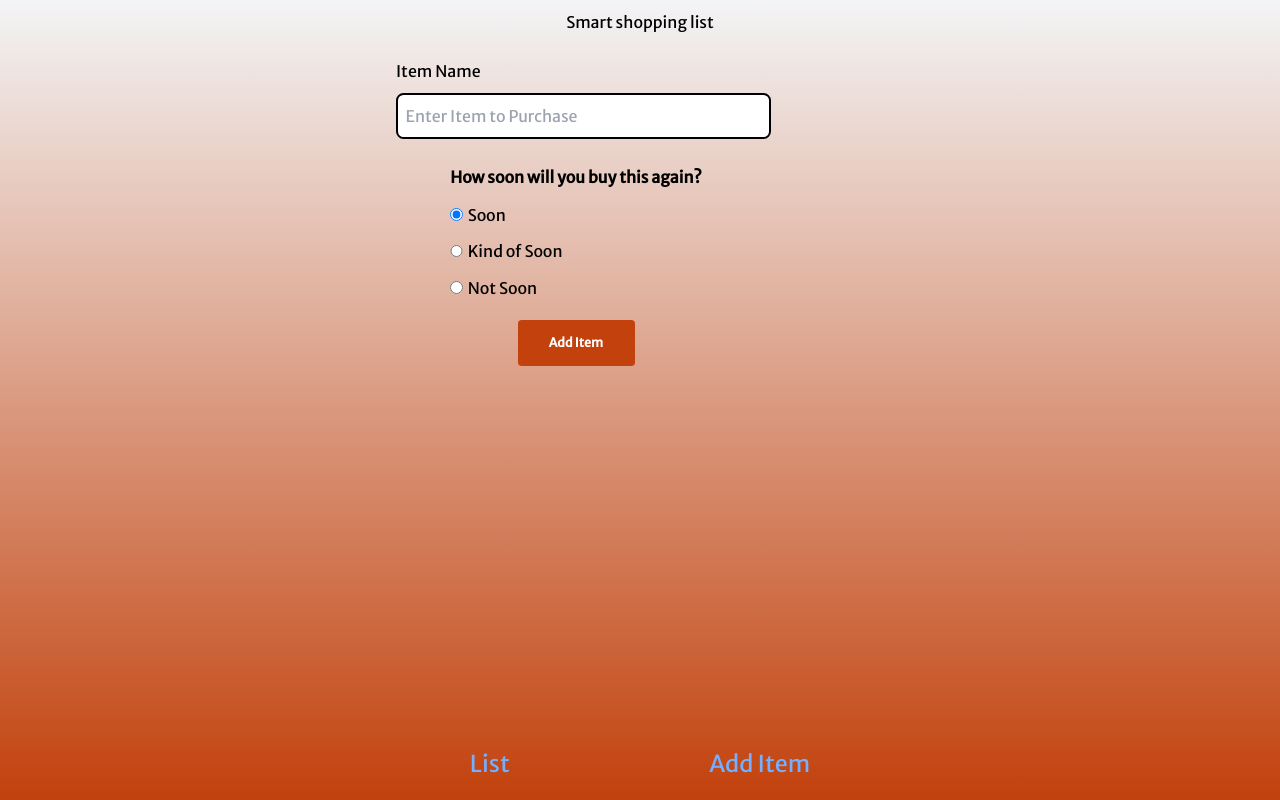
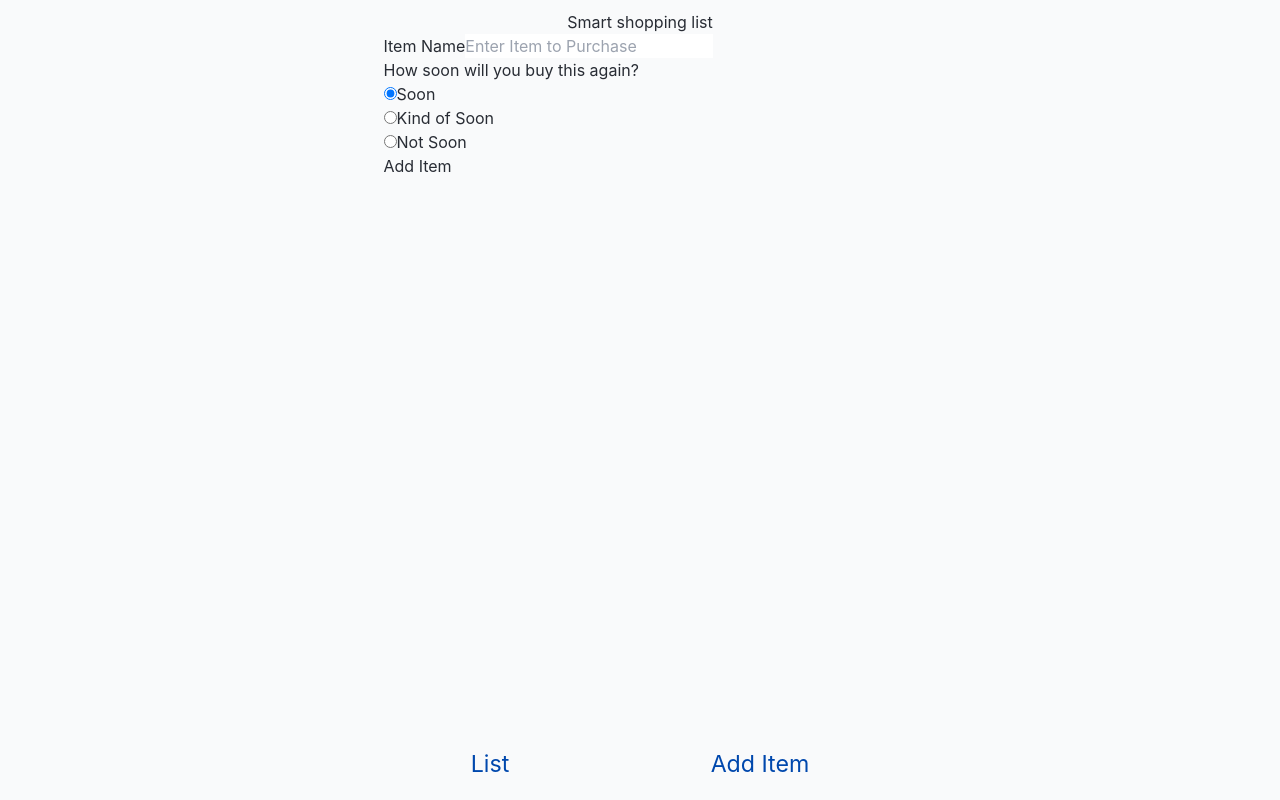
Before and after one commit to the-collab-lab/tcl-50-smart-shopping-list, a React (Vite) app: page /add-item in a window 1280 px wide. Built offline with nearby package versions, Linux system fonts and the light colour scheme; no server answers; the database is empty; sample sign-in values are in the browser's storage.

Commit message:
Revert "Style addItem page"

```diff
--- a/src/index.css
+++ b/src/index.css
@@ -1,22 +1,34 @@
-@import url('https://fonts.googleapis.com/css2?family=Merriweather+Sans&family=Poppins:wght@700&display=swap');
-
 :root {
-	--color-bg: linear-gradient(
-		180deg,
-		rgba(243, 244, 246, 1) 0%,
-		rgba(194, 65, 12, 1) 100%
-	);
-	--color-black: #000000;
-	/* --color-gray-dark: hsla(220, 13%, 25%, 1); */
-	/* --color-white: hsla(220, 13%, 98%, 1); */
-	/* --color-emerald-green: hsla(168, 92%, 25%, 1); */
-	/* --color-vermillion-green: hsla(168, 92%, 43%, 1); */
-	/* --color-cobalt-blue: hsla(215, 100%, 34%, 1); */
+	--color-black: hsla(220, 13%, 18%, 1);
+	--color-gray-dark: hsla(220, 13%, 25%, 1);
+	--color-white: hsla(220, 13%, 98%, 1);
+	--color-gray-light: hsla(220, 13%, 94%, 1);
+	--color-emerald-green: hsla(168, 92%, 25%, 1);
+	--color-vermillion-green: hsla(168, 92%, 43%, 1);
+	--color-cobalt-blue: hsla(215, 100%, 34%, 1);
 	--color-pastel-blue: hsla(215, 100%, 73%, 1);
-	/* --color-red: hsl(0, 68%, 42%); */
+	--color-red: hsl(0, 68%, 42%);
 
 	--color-accent: var(--color-pastel-blue);
+	--color-bg: var(--color-black);
+	--color-bg-well: var(--color-gray-dark);
 	--color-error: var(--color-red);
+	--color-text: var(--color-white);
+}
+
+@media screen and (prefers-color-scheme: light) {
+	:root {
+		--color-accent: var(--color-cobalt-blue);
+		--color-bg: var(--color-white);
+		--color-bg-well: var(--color-gray-light);
+		--color-text: var(--color-black);
+	}
+}
+
+:root.theme-light {
+	--color-accent: var(--color-cobalt-blue);
+	--color-bg: var(--color-white);
+	--color-bg-well: var(--color-gray-light);
 	--color-text: var(--color-black);
 }
 
@@ -41,9 +53,10 @@ html {
 }
 
 body {
-	background: var(--color-bg);
+	background-color: var(--color-bg);
 	color: var(--color-text);
-	font-family: 'Merriweather Sans', sans-serif;
+	font-family: -apple-system, BlinkMacSystemFont, avenir next, avenir, segoe ui,
+		helvetica neue, helvetica, Ubuntu, roboto, noto, arial, sans-serif;
 	font-size: 1.6rem;
 	line-height: 1.4;
 	margin: 0;
@@ -52,11 +65,11 @@ body {
 	-moz-osx-font-smoothing: grayscale;
 }
 
-/* code {
-	--color-bg: white;
+code {
+	--color-bg: var(--color-gray-dark);
 	--color-text: var(--color-accent);
 
-	background-color: white;
+	background-color: var(--color-bg);
 	border-radius: 4px;
 	color: var(--color-text);
 	display: inline-block;
@@ -64,7 +77,17 @@ body {
 		monospace;
 	font-size: 0.9em;
 	padding: 0.15em 0.15em;
-} */
+}
+
+@media screen and (prefers-color-scheme: light) {
+	code {
+		--color-bg: var(--color-gray-light);
+	}
+}
+
+:root.theme-light code {
+	--color-bg: var(--color-gray-light);
+}
 
 ul {
 	padding: 0;
--- a/src/views/AddItem.jsx
+++ b/src/views/AddItem.jsx
@@ -52,36 +52,25 @@ export function AddItem({ data, listToken }) {
 
 	return (
 		<>
-			<form
-				className="md:h-fit m-5 mt-10 sm:w-[360px] sm:h-[800px] "
-				onSubmit={handleSubmit}
-			>
-				<div className="text-center sm:text-left">
-					<label
-						className="w-[92px] h-[30px] font-normal leading-7"
-						htmlFor="name"
-					>
-						Item Name
-					</label>
-					<br />
+			<form onSubmit={handleSubmit}>
+				<div>
+					<label htmlFor="name">Item Name</label>
 					<input
-						className="md:w-[375px] mt-4 mb-5 p-3 md:h-[46px] rounded-xl border-solid border-2 border-black bg-white rounded-xl"
 						type="text"
 						id="name"
 						placeholder="Enter Item to Purchase"
 						value={newItem}
 						onChange={(e) => setNewItem(e.target.value)}
+						//required
 					/>
 				</div>
 
-				<div className="mt-5 flex flex-col items-center ">
+				<div>
 					<fieldset>
-						<legend className=" mt-5 font-bold leading-[26px]">
-							How soon will you buy this again?
-						</legend>
-						<div className="mt-5">
+						<legend>How soon will you buy this again?</legend>
+
+						<div>
 							<input
-								className="w-5 h-5 bg-[#D9D9D9] border-solid border-1 border-black"
 								type="radio"
 								id="soon"
 								name="duration"
@@ -89,17 +78,11 @@ export function AddItem({ data, listToken }) {
 								value={7}
 								checked={7 === parseInt(nextPurchaseTime)}
 							/>
-							<label
-								className="ml-2 font-normal md:leading-5 sm:leading-[22px]"
-								htmlFor="soon"
-							>
-								Soon
-							</label>
+							<label htmlFor="soon">Soon</label>
 						</div>
 
-						<div className="mt-5">
+						<div>
 							<input
-								className="w-5 h-5 bg-[#D9D9D9] border-solid border-1 border-black"
 								type="radio"
 								id="kind_of_soon"
 								name="duration"
@@ -107,17 +90,11 @@ export function AddItem({ data, listToken }) {
 								onChange={(e) => setPurchaseTime(e.target.value)}
 								checked={14 === parseInt(nextPurchaseTime)}
 							/>
-							<label
-								className="ml-2 font-normal md:leading-5 sm:leading-[22px]"
-								htmlFor="kind_of_soon"
-							>
-								Kind of Soon
-							</label>
+							<label htmlFor="kind_of_soon">Kind of Soon</label>
 						</div>
 
-						<div className="mt-5">
+						<div>
 							<input
-								className="w-5 h-5 bg-[#D9D9D9] border-solid border-1 border-black"
 								type="radio"
 								id="not_soon"
 								name="duration"
@@ -125,25 +102,12 @@ export function AddItem({ data, listToken }) {
 								onChange={(e) => setPurchaseTime(e.target.value)}
 								checked={30 === parseInt(nextPurchaseTime)}
 							/>
-							<label
-								className="ml-2 font-normal md:leading-5 sm:leading-[22px]"
-								htmlFor="not_soon"
-							>
-								Not Soon
-							</label>
+							<label htmlFor="not_soon">Not Soon</label>
 						</div>
 					</fieldset>
 				</div>
-
-				<div className="flex flex-col items-center">
-					<button
-						className="w-[117px] h-[46px] mt-8 text-xl bg-[#C2410C] rounded-md font-bold leading-[22px] text-white"
-						type="submit"
-					>
-						Add Item
-					</button>
-				</div>
-				{statusMessage && <p className="mt-6">{statusMessage}</p>}
+				<button type="submit">Add Item</button>
+				{statusMessage && <p>{statusMessage}</p>}
 			</form>
 		</>
 	);
```
